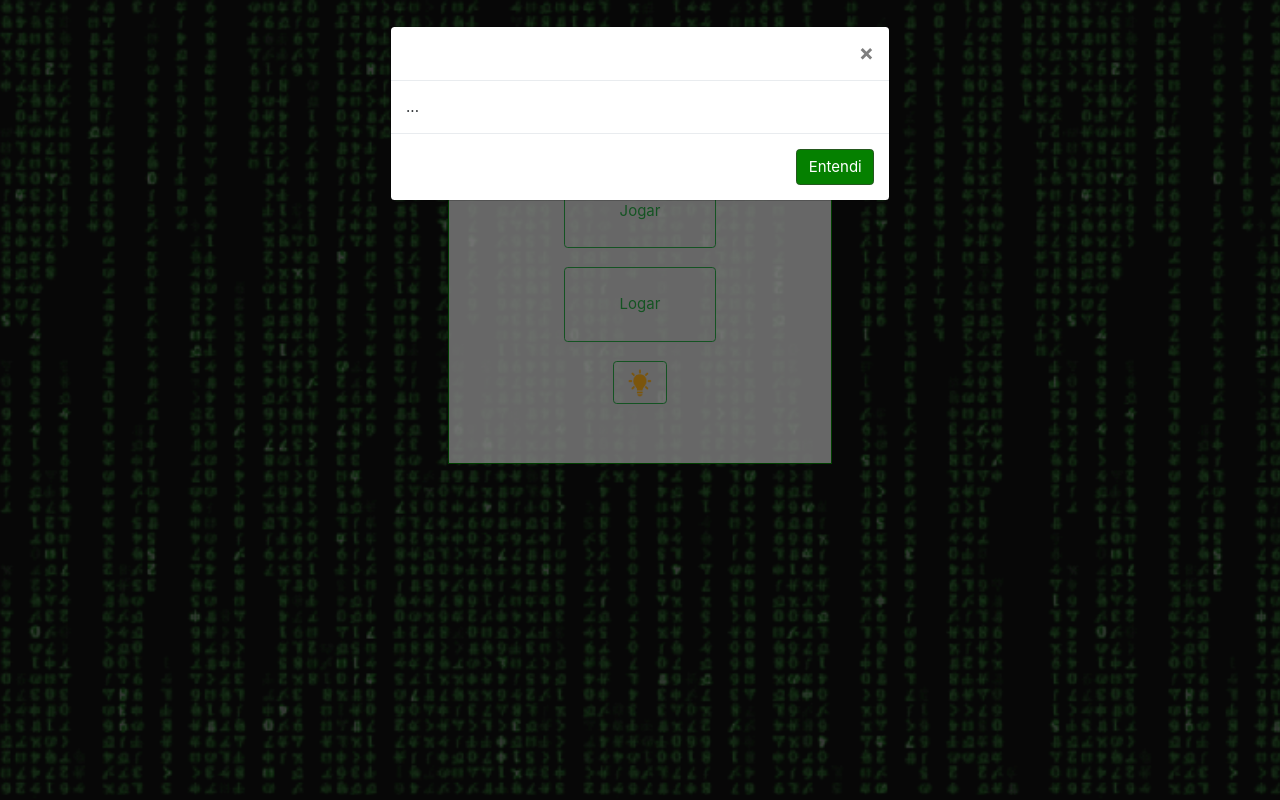
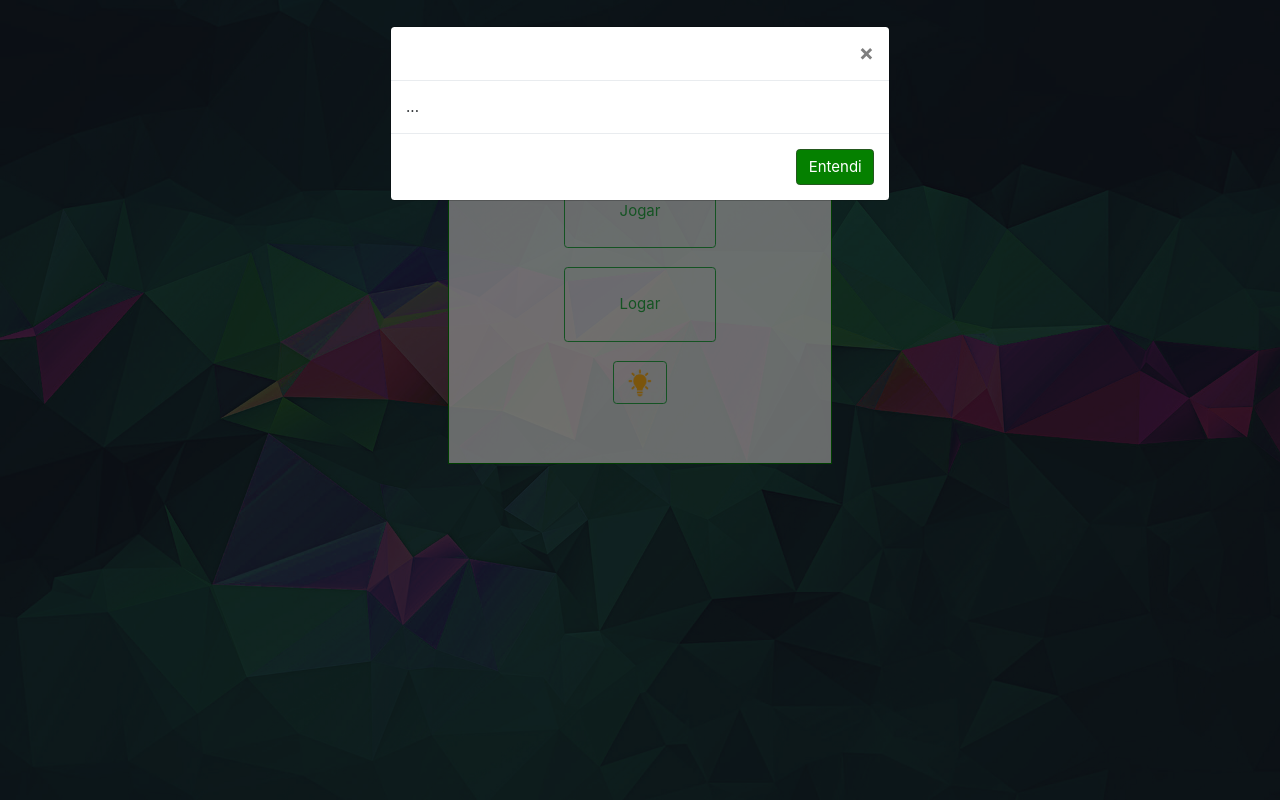
Before and after one commit to Jahn16/SiteDevTycoon, a plain HTML site: page index.html in a window 1280 px wide. Both pictures are taken after a click on the button 640 px from the left and 382 px from the top of the page. Drawn offline with nearby package versions, Linux system fonts and the light colour scheme.

Commit message:
mudança no background do main
tirei aquela porra que tava aqui

```diff
--- a/css/main.css
+++ b/css/main.css
@@ -3,13 +3,12 @@ body,html {
 	height:100%;
 }
 body {
-	background-image: url(../imgs/matrix3.gif);
+	background-image: url(../imgs/wpplulu2.jpg);
 	background-size:contain;
 }
 html {
         overflow: hidden;
 }
-
 #controles {
 	display: block;
     margin-left: auto;
--- a/index.html
+++ b/index.html
@@ -47,5 +47,5 @@
   <script src="https://cdnjs.cloudflare.com/ajax/libs/popper.js/1.14.3/umd/popper.min.js" integrity="sha384-ZMP7rVo3mIykV+2+9J3UJ46jBk0WLaUAdn689aCwoqbBJiSnjAK/l8WvCWPIPm49" crossorigin="anonymous"></script>
   <script src="https://stackpath.bootstrapcdn.com/bootstrap/4.1.3/js/bootstrap.min.js" integrity="sha384-ChfqqxuZUCnJSK3+MXmPNIyE6ZbWh2IMqE241rYiqJxyMiZ6OW/JmZQ5stwEULTy" crossorigin="anonymous"></script>
   <script src='js/login.js'></script>
-
+ <script src='js/mainbackground.js'></script>
 </html>
--- a/js/desenvolver.js
+++ b/js/desenvolver.js
@@ -190,7 +190,7 @@ function notadosite(nota,ganho,nome){
 					$('#texto-modal').html('<h2><strong>'+nota1+'<strong><h2>');
 					if(nota1==0)$('#texto-modal').append('<p>"Site horroso,mal programado e com pessíma escolha de tema"</p>');
 					if(nota1==1)$('#texto-modal').append('<p>"Muito ruim,perda de tempo"</p>');
-					if(nota1==2)$('#texto-modal').append('<p>"Terrível,muito há melhorar"</p>');
+					if(nota1==2)$('#texto-modal').append('<p>"Terrível,muito a melhorar"</p>');
 					if(nota1==3)$('#texto-modal').append('<p>"Deixa a desejar,pra falar o mínimo"</p>');
 					if(nota1==4)$('#texto-modal').append('<p>"Site muito mediano,nada demais"</p>');
 					if(nota1==5)$('#texto-modal').append('<p>"Nem ruim, nem bom"</p>');
--- /dev/null
+++ b/js/mainbackground.js
@@ -0,0 +1,6 @@
+$('body').mousemove(function(e){
+	let moveX = (e.pageX* -1/25);
+	let moveY = (e.pageY* -1/25);
+	$(this).css('background-position', moveX + 'px ' + moveY + 'px ');
+
+});
```
Also changed, not shown: imgs/wpp3.jpg (added), imgs/wppLULU.jpg (added), imgs/wpplulu2.jpg (added).
